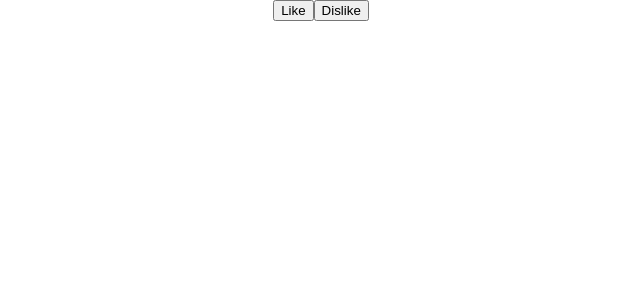
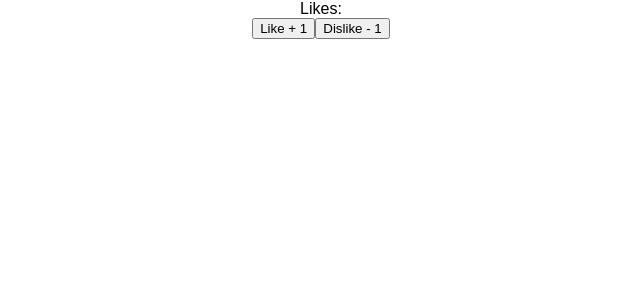
Before and after one commit to Ryanspink1/intro_to_react, a React (Create React App) app: page / in a window 1280 px wide. Shown: the top 300 px of the page, without its empty margins (319-959 px from the left). Built offline with nearby package versions, Linux system fonts and the light colour scheme.

Commit message:
fixed using action button as buttons

```diff
--- a/src/LikesCounter.js
+++ b/src/LikesCounter.js
@@ -1,21 +1,32 @@
 import React, { Component } from 'react';
+import ActionButton from './ActionButton'
 
 
 class LikesCounter extends Component {
+  constructor(props) {
+    super(props);
+    this.state = {
+      like: props.initialLikes
+    };
+  }
+
+  handleDislikeClick(){
+    alert('Dislike');
+  }
+  handleLikeClick(){
+    alert('Like');
+  }
   render() {
     return (
       <div>
-        <button
-          className="Like"
-          onClick={this.props.onClick}>
-          Like
-        </button>
+        <div>Likes: {this.state.likes}</div>
+        <ActionButton
+          text="Like + 1"
+          onClick={() => this.handleLikeClick()}/>
 
-        <button
-          className="Dislike"
-          onClick={this.props.onClick}>
-          Dislike
-        </button>
+        <ActionButton
+          text="Dislike - 1"
+          onClick={() => this.handleDislikeClick()}/>
       </div>
     )
   }
```
